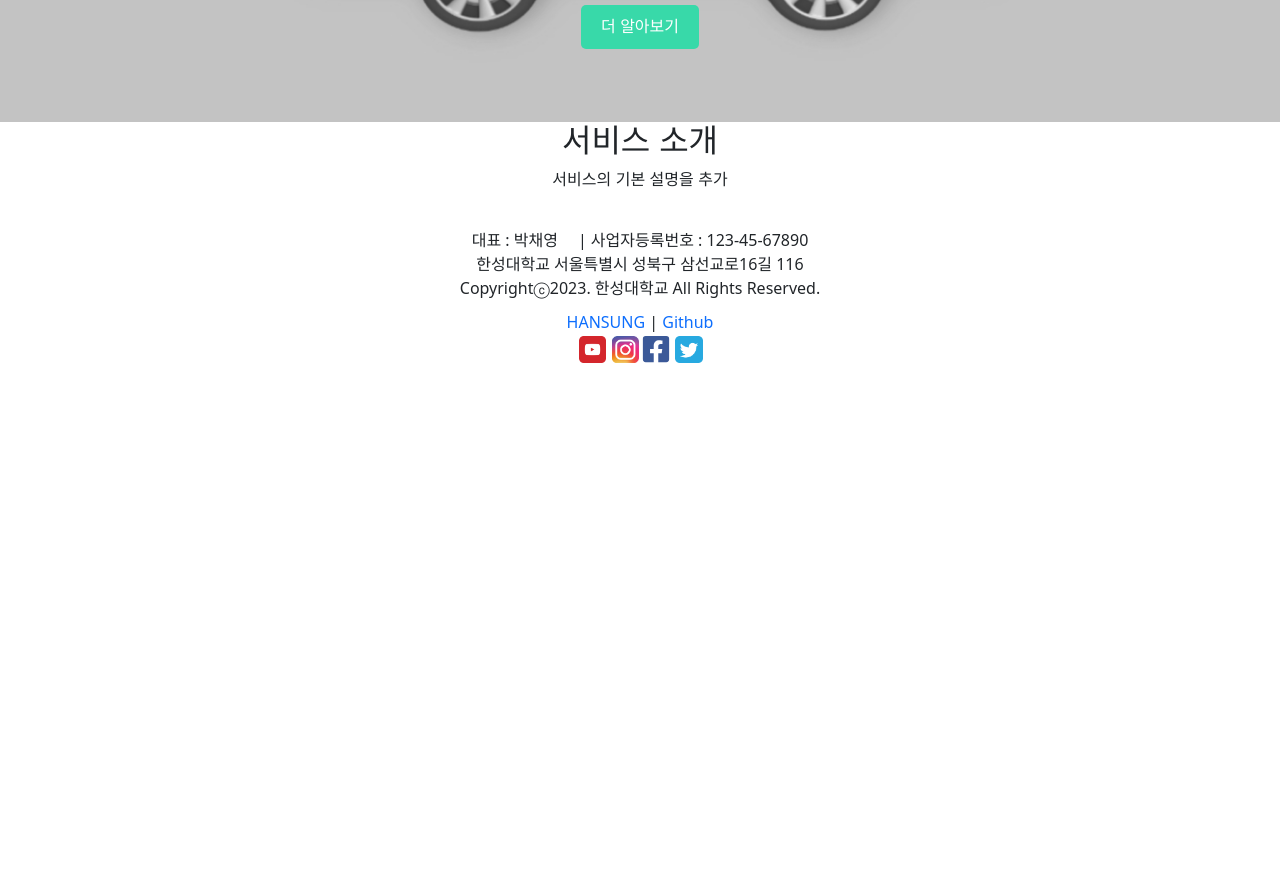
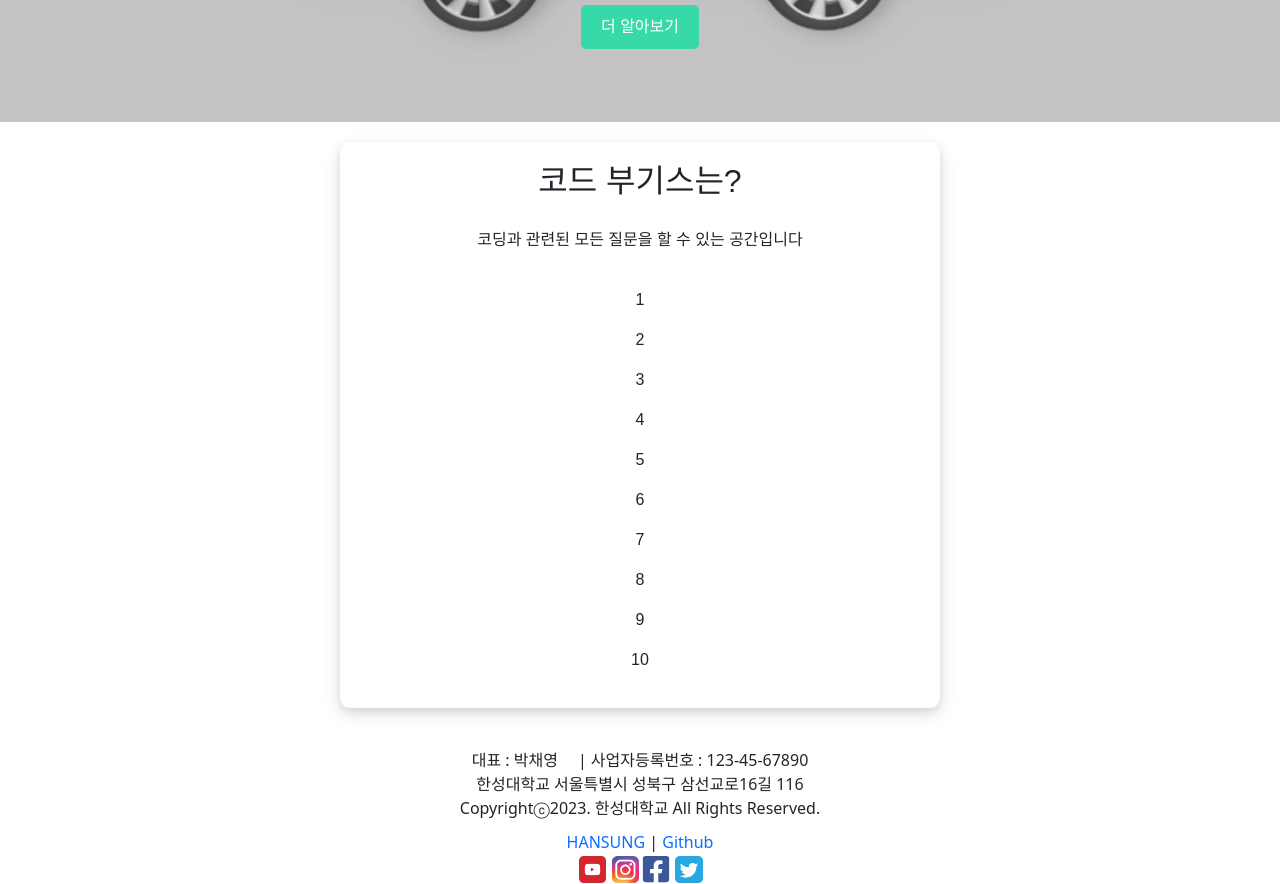
Before and after one commit to Hansung-Dev-D/project-blog, a React (Create React App) app in the folder blog/: page / in a window 1280 px wide. Shown: the part 740-1624 px from the top of the page. Before the commit the page ends 1104 px from the top, so only its background shows below. Built offline with nearby package versions, Linux system fonts and the light colour scheme.

Commit message:
메인 페이지 content-section 추가

```diff
--- a/blog/src/App.css
+++ b/blog/src/App.css
@@ -111,3 +111,18 @@
   padding: 60px 0;
   text-align: center;
 }
+
+/* 메인페이지 content-section */
+.content-box {
+  background-color: #fff;  /* 백그라운드 색상은 원하는 색으로 변경 가능 */
+  width: 70%;  /* 원하는 너비로 조절 */
+  max-width: 600px;  /* 박스의 최대 너비를 제한 */
+  padding: 20px;  /* 안쪽 패딩 값은 원하는대로 조정 가능 */
+  border-radius: 10px;  /* 모서리를 둥글게 */
+  box-shadow: 0 4px 8px rgba(0, 0, 0, 0.1), 0 6px 20px rgba(0, 0, 0, 0.1);  /* 그림자 효과 추가 */
+  margin: 20px auto;  /* 상하로 여백 추가  */
+}
+
+.content-detail {
+  padding: 20px;
+}
--- a/blog/src/pages/Login.js
+++ b/blog/src/pages/Login.js
@@ -146,7 +146,7 @@ function Login() {
 
 
     return (
-        <div style={styles.container}>
+        <div>
             <div className="login wrap" >
                 <h1 style={{ marginBottom: '40px', fontSize: '35px' }}>LOGIN</h1>
                 <Form onSubmit={handleSubmit}>
--- a/blog/src/pages/Main.js
+++ b/blog/src/pages/Main.js
@@ -24,11 +24,21 @@ function Main() {
             </div>
 
             {/* Content Section */}
-            <dv className="content-section" id="content-section">
-                <h2>서비스 소개</h2>
-                <p>서비스의 기본 설명을 추가</p>
+            <div className="content-box" id="content-section">
+                <h2>코드 부기스는?</h2>
+                <p className="content-detail">코딩과 관련된 모든 질문을 할 수 있는 공간입니다</p>
+                <p>1</p>
+                <p>2</p>
+                <p>3</p>
+                <p>4</p>
+                <p>5</p>
+                <p>6</p>
+                <p>7</p>
+                <p>8</p>
+                <p>9</p>
+                <p>10</p>
                 {/*<img src={content1} alt="content1" className="content1-image"/>*/}
-            </dv>
+            </div>
         </div>
     );
 }
```
